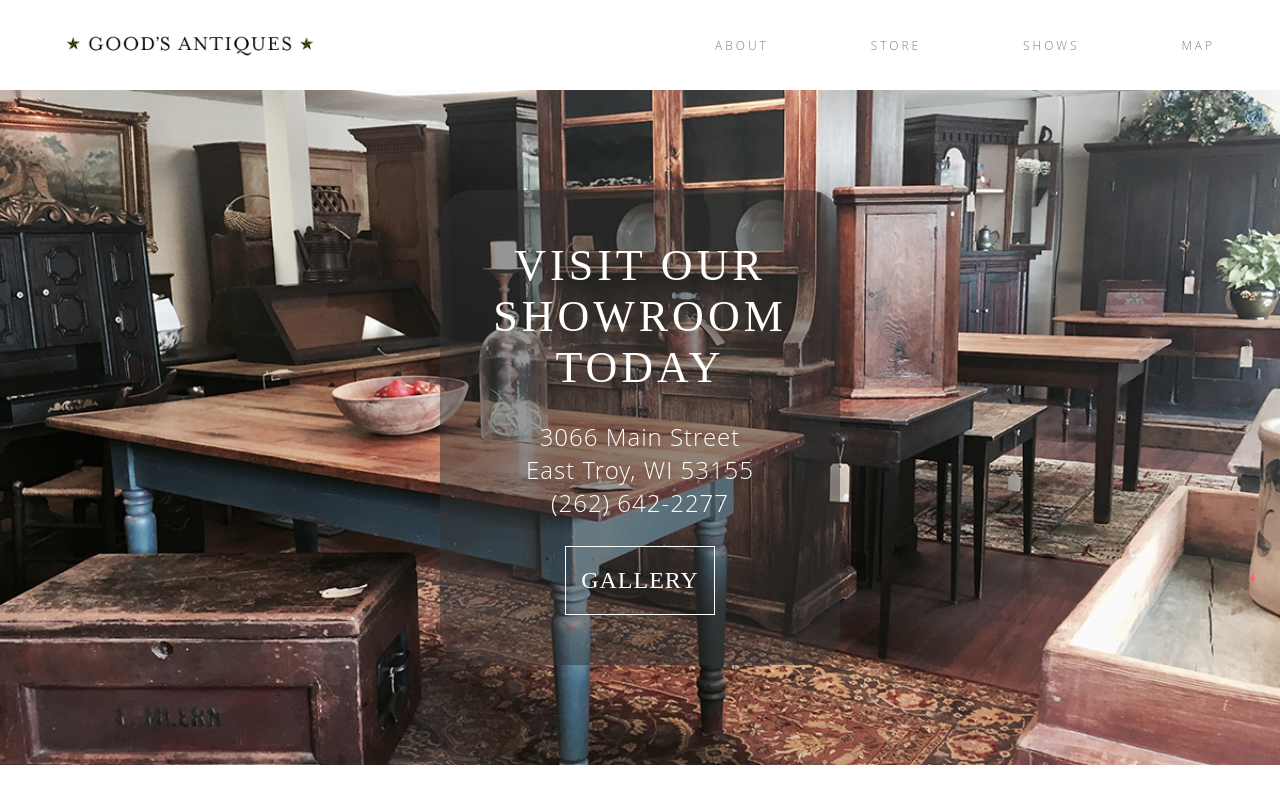
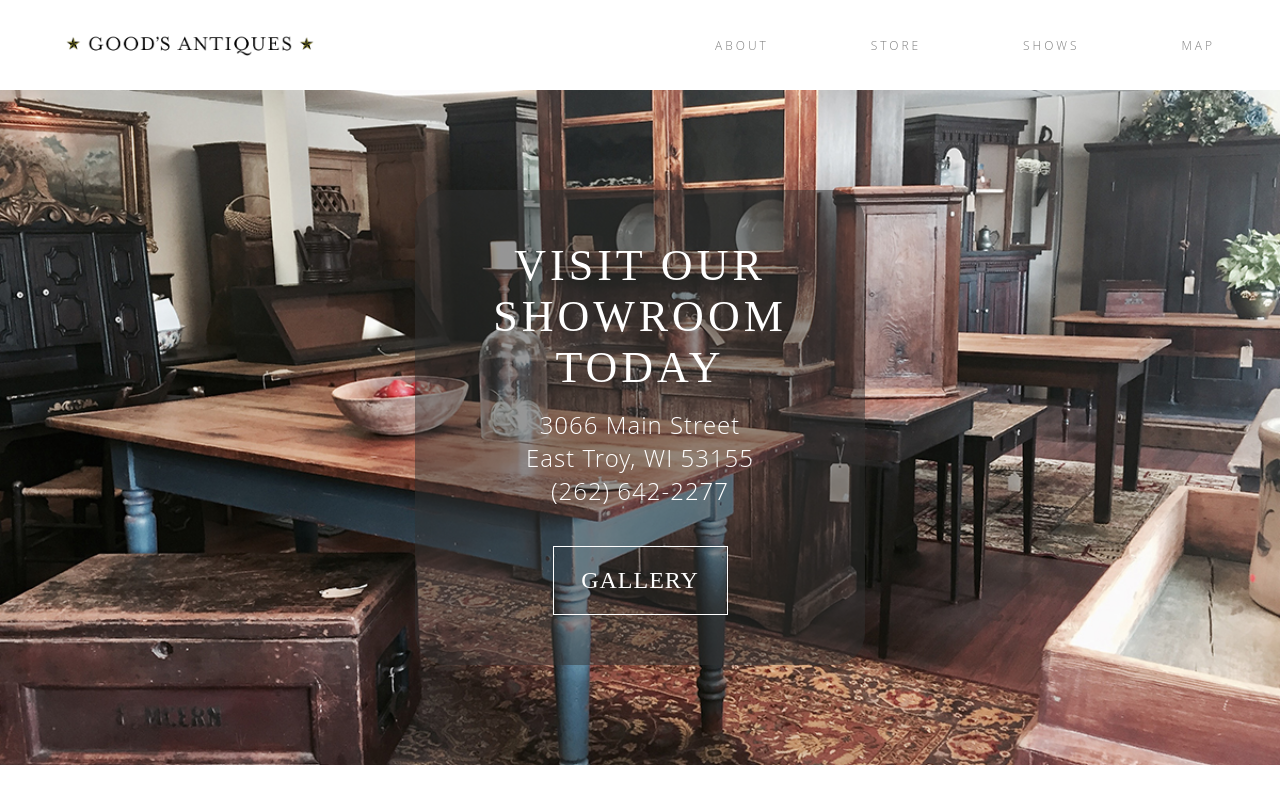
Before and after one commit to amcon/goods_antiques_full, a React app: page / in a window 1280 px wide. Shown: the top 800 px of the page. Built offline with nearby package versions, Linux system fonts and the light colour scheme; no server answers; the HTML template or start-up script is replaced by a standard one; what google-maps-react would draw is missing.

Commit message:
add width to h1 for flex overflow in internet explorer

```diff
--- a/src/components/App/Main/EditShow/EditShow.css
+++ b/src/components/App/Main/EditShow/EditShow.css
@@ -7,6 +7,7 @@
   padding: 50px;
   box-sizing: border-box;
   margin: 0 auto;
+  text-align: center;
 }
 
 .edit-ref {
--- a/src/components/App/Main/Home/Home.css
+++ b/src/components/App/Main/Home/Home.css
@@ -12,7 +12,7 @@
 }
 
 .home-info {
-  width: 400px;
+  width: 450px;
   height: 475px;
   background-color: rgba(50, 50, 50, .5);
   color: white;
@@ -50,6 +50,7 @@
   text-decoration: none;
   color: white;
   font-size: 1.5em;
+  margin-top: 1em;
 }
 
 .home-info a:hover {
--- a/src/components/App/Main/Main.css
+++ b/src/components/App/Main/Main.css
@@ -14,6 +14,10 @@ main div {
   box-shadow:
     inset 0px 11px 10px -10px #CCC,
     inset 0px -11px 10px -10px #CCC;
+}
+
+h1 {
+  width: 100%;
 }
 
 button, a {
--- a/src/components/App/Main/OneProduct/OneProduct.css
+++ b/src/components/App/Main/OneProduct/OneProduct.css
@@ -119,6 +119,7 @@
   align-items: center;
   transition: 0.5s;
   font-size: 0;
+  text-align: center;
 }
 
 .product-edit input {
```
